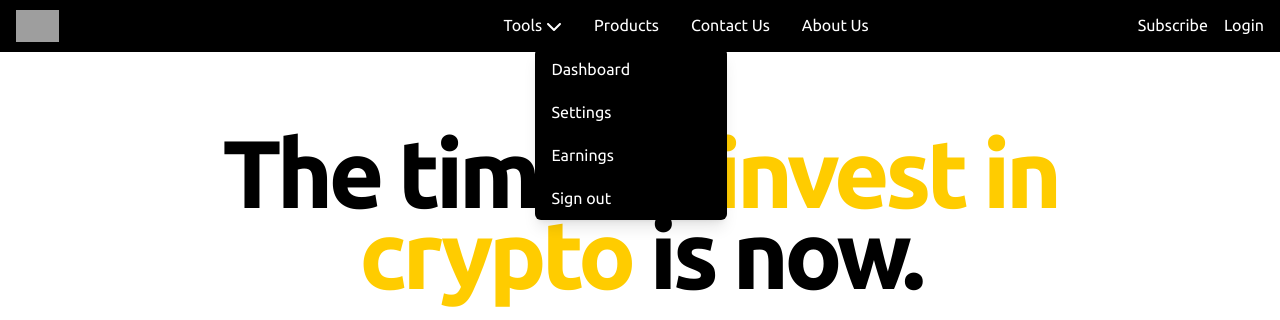
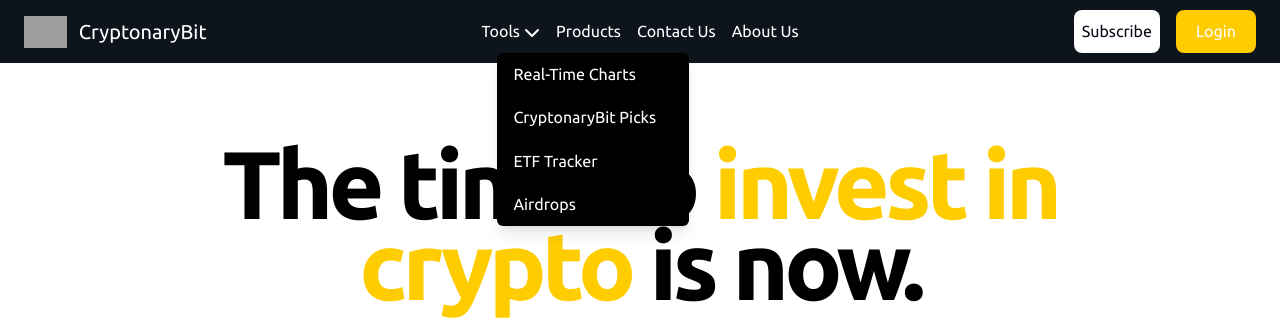
Before and after one commit to Mcdemzy/cryptonaryBit, a React (Vite) app: page / in a window 1280 px wide. Both pictures are taken after a click on the button "Tools". Shown: the top 320 px of the page. Built offline with nearby package versions, Linux system fonts and the light colour scheme; grey boxes are pictures that could not be loaded; a web font is replaced by a local one.

Commit message:
Deploying to vercel / Configuring Routes

```diff
--- a/src/App.tsx
+++ b/src/App.tsx
@@ -2,6 +2,9 @@ import { Routes, Route } from "react-router-dom";
 import LandingPage from "./component/landingpage/LandingPage";
 import Signup from "./component/signup/Signup";
 import Signin from "./component/signin/Signin";
+import Dashboard from "./component/dashboard/Dashboard";
+import Etf from "./component/etf/Etf";
+import EtfAbout from "./component/etf/EtfAbout";
 // import Navbar from "./component/landingpage/components/Navbar";
 
 const App = () => {
@@ -11,6 +14,9 @@ const App = () => {
         <Route path="/" element={<LandingPage />} />
         <Route path="/signup" element={<Signup />} />
         <Route path="/signin" element={<Signin />} />
+        <Route path="/dashboard" element={<Dashboard />} />
+        <Route path="/etf" element={<Etf />} />
+        <Route path="/etfabout" element={<EtfAbout />} />
       </Routes>
       {/* <LandingPage /> */}
     </>
--- a/src/component/dashboard/dashboard.css
+++ b/src/component/dashboard/dashboard.css
@@ -1,4 +1,3 @@
-@media screen and (max-width: 600px) {
 .dashboard__feature {
   padding: 10px;
   color: var(--text-white);
@@ -117,4 +116,3 @@
   font-size: 1.2rem;
   color: var(--text-gray);
 }
-}
--- a/src/component/etf/Etf.tsx
+++ b/src/component/etf/Etf.tsx
@@ -22,6 +22,7 @@ const Etf = () => {
         {/* Etf Page Content */}
         <section className="etf__page-content">
           <div className="mt-4 text-[1.1rem]">Featured Stocks</div>
+          <a href="">
             <div className="etf__main-display">
               <img src={EtfImg1} alt="" width={60} height={60} />
               <p className="etf__main-text">
@@ -30,6 +31,8 @@ const Etf = () => {
               </p>
               <p className="text-[1rem]">$62.50</p>
             </div>
+          </a>
+          <a href="/etfabout">
             <div className="etf__main-display">
               <img src={EtfImg2} alt="" width={60} height={60} />
               <p className="etf__main-text">
@@ -38,6 +41,7 @@ const Etf = () => {
               </p>
               <p className="text-[1rem]">$62.50</p>
             </div>
+          </a>
         </section>
       </section>
     </article>
--- a/src/component/landingpage/components/Navbar.tsx
+++ b/src/component/landingpage/components/Navbar.tsx
@@ -1,4 +1,4 @@
-import { useState, useEffect } from "react";
+import { useState, useEffect, useRef } from "react";
 import { FaChevronDown } from "react-icons/fa6";
 import { HiOutlineMenu } from "react-icons/hi";
 import { IoClose } from "react-icons/io5";
@@ -6,9 +6,9 @@ import { Link } from "react-router-dom";
 import "./navbar.css";
 
 const Navbar = () => {
-  // const [isMainDropdownOpen, setIsMainDropdownOpen] = useState(false);
   const [isSubDropdownOpen, setIsSubDropdownOpen] = useState(false);
   const [isMobileNavVisible, setIsMobileNavVisible] = useState(false);
+  const dropdownRef = useRef(null);
 
   useEffect(() => {
     const handleResize = () => {
@@ -17,10 +17,18 @@ const Navbar = () => {
       }
     };
 
+    const handleClickOutside = (event) => {
+      if (dropdownRef.current && !dropdownRef.current.contains(event.target)) {
+        setIsSubDropdownOpen(false);
+      }
+    };
+
     window.addEventListener("resize", handleResize);
+    document.addEventListener("mousedown", handleClickOutside);
 
     return () => {
       window.removeEventListener("resize", handleResize);
+      document.removeEventListener("mousedown", handleClickOutside);
     };
   }, []);
 
@@ -31,10 +39,6 @@ const Navbar = () => {
       document.body.classList.remove("body-no-scroll");
     }
   }, [isMobileNavVisible]);
-
-  // const toggleMainDropdown = () => {
-  //   setIsMainDropdownOpen((prevState) => !prevState);
-  // };
 
   const toggleSubDropdown = () => {
     setIsSubDropdownOpen((prevState) => !prevState);
@@ -51,19 +55,19 @@ const Navbar = () => {
   return (
     <article>
       {/* Main Navbar */}
-      <nav className="bg-black border-gray-200 dark:bg-black dark:border-gray-700">
-        <div className="max-w-screen-xl flex flex-wrap items-center justify-between mx-auto px-4 py-2.5">
+      <nav className="bg-[#0d141c] border-gray-200 dark:bg-black dark:border-gray-700">
+        <div className="max-w-screen-xl flex items-center justify-between mx-auto px-6 py-2.5">
           <div className="flex items-center space-x-3 rtl:space-x-reverse">
             <img
               src="https://flowbite.com/docs/images/logo.svg"
               className="h-8"
               alt="Flowbite Logo"
             />
-            <span className="self-center text-2xl font-semibold whitespace-nowrap dark:text-white">
+            <span className="text-white self-center text-[1.25rem] font-medium whitespace-nowrap dark:text-white">
               CryptonaryBit
             </span>
           </div>
-          <div className="hidden md:flex items-center space-x-8 relative">
+          <div className="hidden md:flex items-center space-x-4 relative">
             <button
               onClick={toggleSubDropdown}
               className="flex items-center text-white hover:text-blue-500"
@@ -71,34 +75,37 @@ const Navbar = () => {
               Tools <FaChevronDown className="ml-1" />
             </button>
             {isSubDropdownOpen && (
-              <div className="absolute top-full mt-2 left-0 bg-black border-gray-700 text-white rounded-md shadow-lg w-48 z-50">
+              <div
+                ref={dropdownRef}
+                className="absolute top-full mt-2 left-0 bg-black border-gray-700 text-white rounded-md shadow-lg w-48 z-50"
+              >
                 <a
-                  href="#"
+                  href="/dashboard"
                   className="block px-4 py-2 hover:bg-gray-800"
                   onClick={() => setIsSubDropdownOpen(false)}
                 >
-                  Dashboard
+                  Real-Time Charts
                 </a>
                 <a
                   href="#"
                   className="block px-4 py-2 hover:bg-gray-800"
                   onClick={() => setIsSubDropdownOpen(false)}
                 >
-                  Settings
+                  CryptonaryBit Picks
+                </a>
+                <a
+                  href="/etf"
+                  className="block px-4 py-2 hover:bg-gray-800"
+                  onClick={() => setIsSubDropdownOpen(false)}
+                >
+                  ETF Tracker
                 </a>
                 <a
                   href="#"
                   className="block px-4 py-2 hover:bg-gray-800"
                   onClick={() => setIsSubDropdownOpen(false)}
                 >
-                  Earnings
-                </a>
-                <a
-                  href="#"
-                  className="block px-4 py-2 hover:bg-gray-800"
-                  onClick={() => setIsSubDropdownOpen(false)}
-                >
-                  Sign out
+                  Airdrops
                 </a>
               </div>
             )}
@@ -113,10 +120,16 @@ const Navbar = () => {
             </a>
           </div>
           <div className="hidden md:flex items-center space-x-4">
-            <Link to="/signup" className="text-white hover:text-blue-500">
+            <Link
+              to="/signup"
+              className="bg-[#ffffff] p-[8px] rounded-lg text-[#060d17] hover:"
+            >
               Subscribe
             </Link>
-            <Link to="/signin" className="text-white hover:text-blue-500">
+            <Link
+              to="/signin"
+              className="bg-[#ffcc00] w-[80px] flex  justify-center items-center p-2 rounded-lg text-white hover:"
+            >
               Login
             </Link>
           </div>
```
Lines whose indentation alone changed are shown as unchanged.
